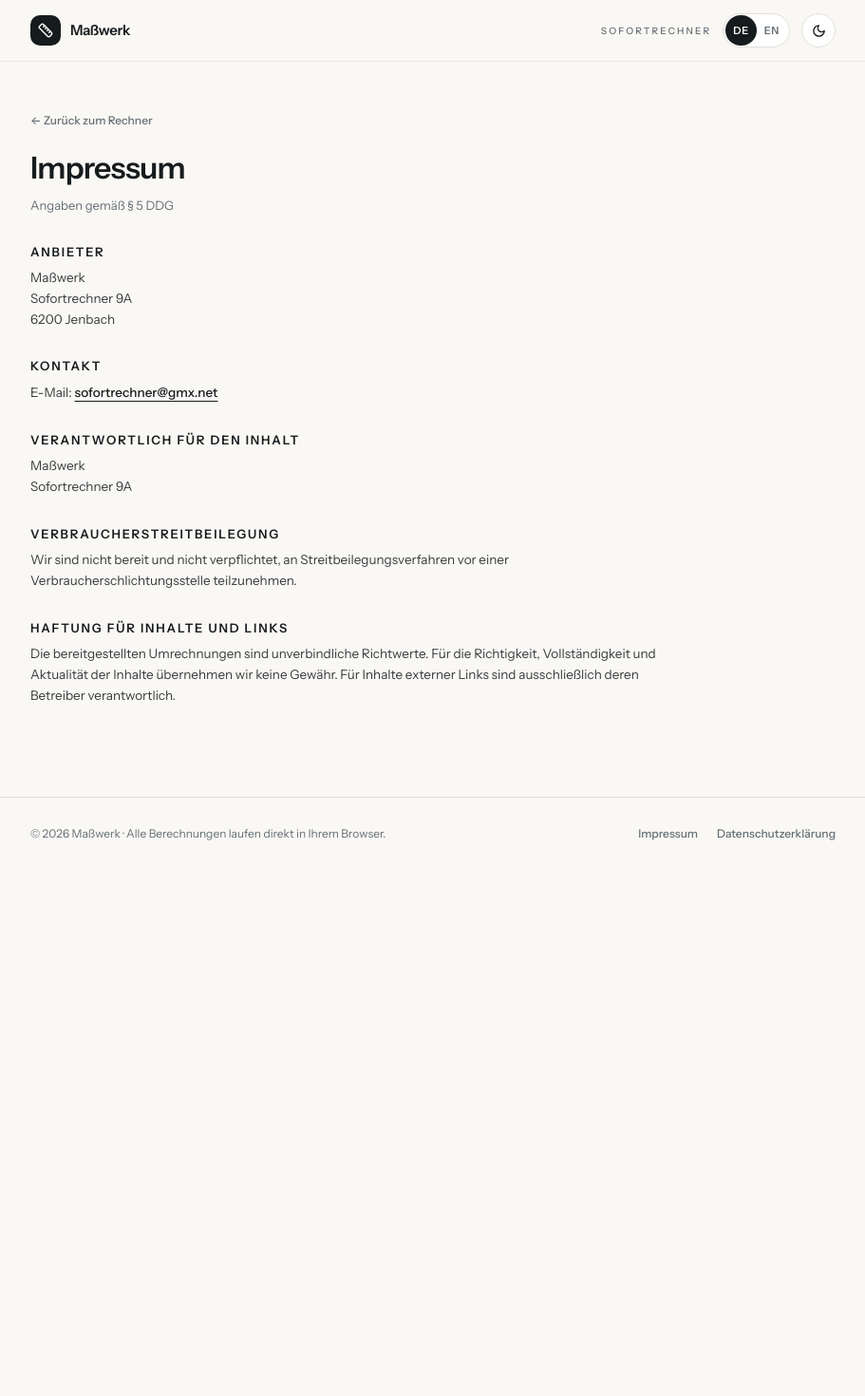
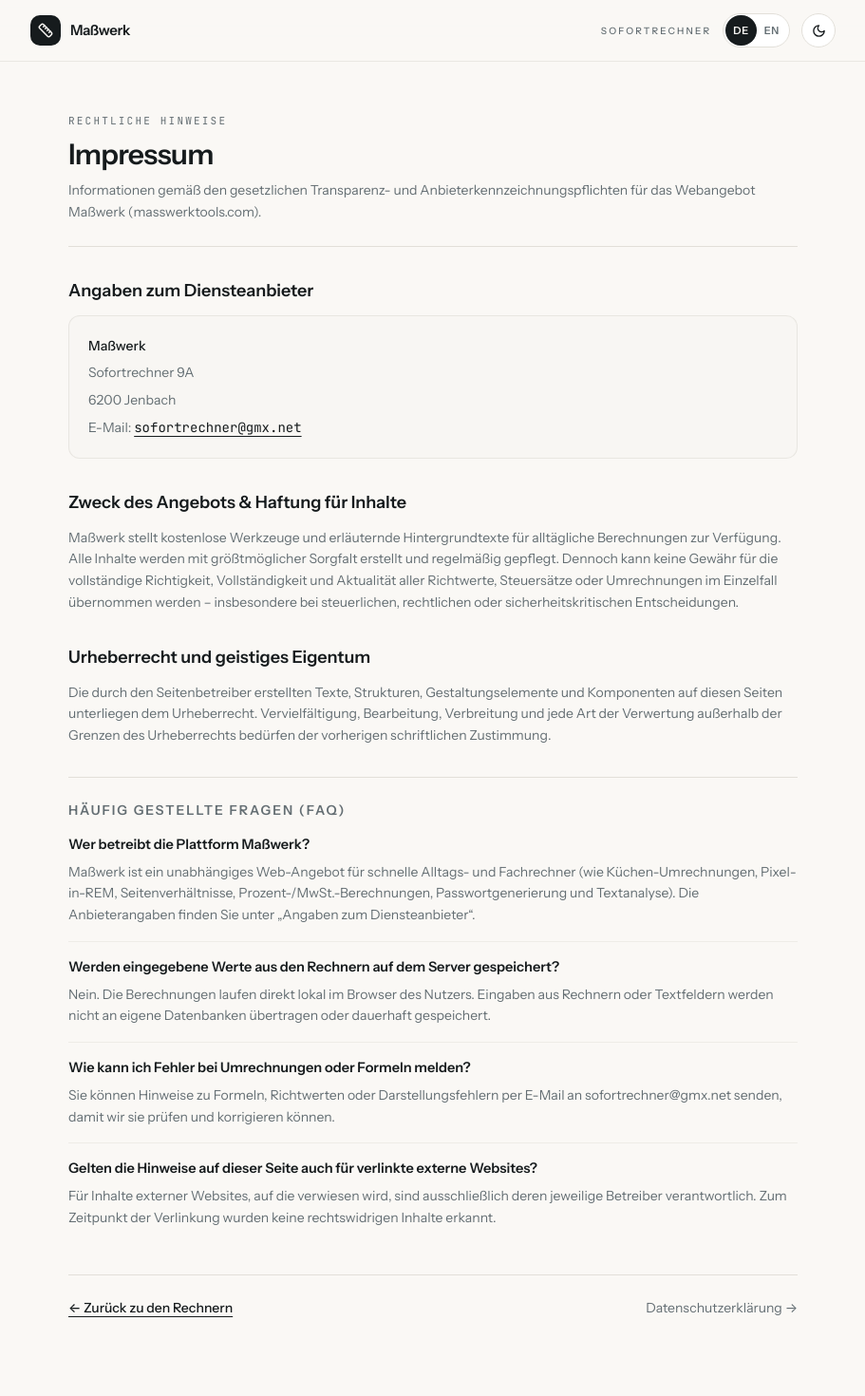
Before and after one commit to SvetM3/masswerk, a React (Vite) app: page /impressum in a window 1280 px wide. Shown: the top 1470 px of the page at 95% size, without its empty margins (184-1095 px from the left). Before the commit the page ends 916 px from the top, so only its background shows below. Built offline with nearby package versions, Linux system fonts and the light colour scheme.

Commit message:
Update Impressum.jsx

```diff
--- a/pages/Impressum.jsx
+++ b/pages/Impressum.jsx
@@ -1,7 +1,139 @@
-import React from "react";
-import LegalArticle from "@/components/LegalArticle";
-import { IMPRESSUM } from "@/lib/legalContent";
+import React, { useEffect } from "react";
+import { Link } from "react-router-dom";
+import { useI18n } from "@/lib/i18n";
 
 export default function Impressum() {
-  return <LegalArticle content={IMPRESSUM} />;
+  const { lang } = useI18n();
+  const isDe = lang === "de";
+
+  useEffect(() => {
+    document.title = isDe
+      ? "Impressum & Anbieterkennzeichnung | Maßwerk"
+      : "Imprint & Legal Notice | Maßwerk";
+  }, [isDe]);
+
+  const faqs = isDe
+    ? [
+        {
+          q: "Wer betreibt die Plattform Maßwerk?",
+          a: "Maßwerk ist ein unabhängiges Web-Angebot für schnelle Alltags- und Fachrechner (wie Küchen-Umrechnungen, Pixel-in-REM, Seitenverhältnisse, Prozent-/MwSt.-Berechnungen, Passwortgenerierung und Textanalyse). Die Anbieterangaben finden Sie unter „Angaben zum Diensteanbieter“.",
+        },
+        {
+          q: "Werden eingegebene Werte aus den Rechnern auf dem Server gespeichert?",
+          a: "Nein. Die Berechnungen laufen direkt lokal im Browser des Nutzers. Eingaben aus Rechnern oder Textfeldern werden nicht an eigene Datenbanken übertragen oder dauerhaft gespeichert.",
+        },
+        {
+          q: "Wie kann ich Fehler bei Umrechnungen oder Formeln melden?",
+          a: "Sie können Hinweise zu Formeln, Richtwerten oder Darstellungsfehlern per E-Mail an sofortrechner@gmx.net senden, damit wir sie prüfen und korrigieren können.",
+        },
+        {
+          q: "Gelten die Hinweise auf dieser Seite auch für verlinkte externe Websites?",
+          a: "Für Inhalte externer Websites, auf die verwiesen wird, sind ausschließlich deren jeweilige Betreiber verantwortlich. Zum Zeitpunkt der Verlinkung wurden keine rechtswidrigen Inhalte erkannt.",
+        },
+      ]
+    : [
+        {
+          q: "Who operates the Maßwerk web application?",
+          a: "Maßwerk is an independent web utility platform offering fast everyday calculators and tools across baking/kitchen measurements, CSS px-to-rem conversions, aspect ratios, percentage/VAT math, local password generation, and word/character counting. Publisher details are listed under Service Provider Details.",
+        },
+        {
+          q: "Are numbers or text entered into the tools stored on a server?",
+          a: "No. Tools run locally inside your browser session and are not saved to an application database by Maßwerk.",
+        },
+        {
+          q: "How can I report an inaccuracy or suggest an improvement?",
+          a: "You can reach out by email at sofortrechner@gmx.net with the tool name, inputs, and expected result so we can review it.",
+        },
+        {
+          q: "Does this notice cover third-party websites linked from the site?",
+          a: "External websites remain the responsibility of their respective operators, and links are reviewed at the time they are added.",
+        },
+      ];
+
+  return (
+    <div className="rise mx-auto max-w-3xl py-8 sm:py-12 space-y-8 text-foreground">
+      <div className="space-y-2 border-b border-border pb-6">
+        <span className="text-[11px] font-mono uppercase tracking-[0.2em] text-muted-foreground">
+          {isDe ? "Rechtliche Hinweise" : "Legal Information"}
+        </span>
+        <h1 className="font-heading text-2xl sm:text-3xl font-semibold tracking-tight">
+          {isDe ? "Impressum" : "Imprint"}
+        </h1>
+        <p className="text-sm text-muted-foreground leading-relaxed">
+          {isDe
+            ? "Informationen gemäß den gesetzlichen Transparenz- und Anbieterkennzeichnungspflichten für das Webangebot Maßwerk (masswerktools.com)."
+            : "Publisher and transparency information for the Maßwerk web platform (masswerktools.com)."}
+        </p>
+      </div>
+
+      <section className="space-y-3">
+        <h2 className="font-heading text-lg font-semibold">
+          {isDe ? "Angaben zum Diensteanbieter" : "Service Provider Details"}
+        </h2>
+        <div className="rounded-xl border border-border/70 bg-secondary/20 p-5 text-sm leading-relaxed text-muted-foreground space-y-1.5">
+          <p className="font-medium text-foreground">Maßwerk</p>
+          <p>Sofortrechner 9A</p>
+          <p>6200 Jenbach</p>
+          <p>
+            {isDe ? "E-Mail: " : "Email: "}
+            <a
+              href="mailto:sofortrechner@gmx.net"
+              className="font-mono text-foreground underline underline-offset-4 hover:opacity-80"
+            >
+              sofortrechner@gmx.net
+            </a>
+          </p>
+        </div>
+      </section>
+
+      <section className="space-y-3">
+        <h2 className="font-heading text-lg font-semibold">
+          {isDe ? "Zweck des Angebots & Haftung für Inhalte" : "Purpose of Service & Content Liability"}
+        </h2>
+        <p className="text-sm leading-relaxed text-muted-foreground">
+          {isDe
+            ? "Maßwerk stellt kostenlose Werkzeuge und erläuternde Hintergrundtexte für alltägliche Berechnungen zur Verfügung. Alle Inhalte werden mit größtmöglicher Sorgfalt erstellt und regelmäßig gepflegt. Dennoch kann keine Gewähr für die vollständige Richtigkeit, Vollständigkeit und Aktualität aller Richtwerte, Steuersätze oder Umrechnungen im Einzelfall übernommen werden – insbesondere bei steuerlichen, rechtlichen oder sicherheitskritischen Entscheidungen."
+            : "Maßwerk provides free calculators and explanatory guides for everyday reference tasks. While content is prepared and maintained with care, no guarantee is made for complete accuracy, completeness, or suitability for tax, legal, or safety-critical decisions without independent verification."}
+        </p>
+      </section>
+
+      <section className="space-y-3">
+        <h2 className="font-heading text-lg font-semibold">
+          {isDe ? "Urheberrecht und geistiges Eigentum" : "Copyright & Intellectual Property"}
+        </h2>
+        <p className="text-sm leading-relaxed text-muted-foreground">
+          {isDe
+            ? "Die durch den Seitenbetreiber erstellten Texte, Strukturen, Gestaltungselemente und Komponenten auf diesen Seiten unterliegen dem Urheberrecht. Vervielfältigung, Bearbeitung, Verbreitung und jede Art der Verwertung außerhalb der Grenzen des Urheberrechts bedürfen der vorherigen schriftlichen Zustimmung."
+            : "Original text, layout structure, and interface components created for Maßwerk are protected by applicable copyright law. Reproduction, adaptation, or redistribution beyond statutory limits requires prior permission."}
+        </p>
+      </section>
+
+      <section className="space-y-4 border-t border-border pt-6">
+        <h2 className="font-heading text-sm font-semibold uppercase tracking-[0.14em] text-muted-foreground">
+          {isDe ? "Häufig gestellte Fragen (FAQ)" : "Frequently Asked Questions"}
+        </h2>
+        <div className="space-y-4">
+          {faqs.map((item, idx) => (
+            <div key={idx} className="border-b border-border/50 pb-4 last:border-none">
+              <h3 className="font-heading text-[14.5px] font-semibold text-foreground">
+                {item.q}
+              </h3>
+              <p className="mt-1.5 text-sm leading-relaxed text-muted-foreground">
+                {item.a}
+              </p>
+            </div>
+          ))}
+        </div>
+      </section>
+
+      <div className="flex flex-wrap items-center justify-between gap-4 border-t border-border pt-6 text-sm">
+        <Link to="/" className="font-medium text-foreground underline underline-offset-4">
+          {isDe ? "← Zurück zu den Rechnern" : "← Back to calculators"}
+        </Link>
+        <Link to="/datenschutz" className="text-muted-foreground hover:text-foreground transition">
+          {isDe ? "Datenschutzerklärung →" : "Privacy Policy →"}
+        </Link>
+      </div>
+    </div>
+  );
 }
```
